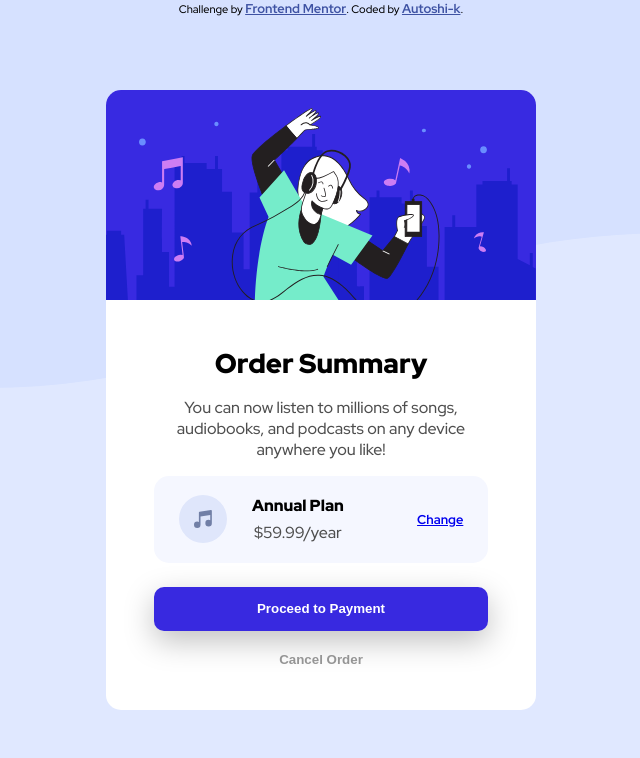
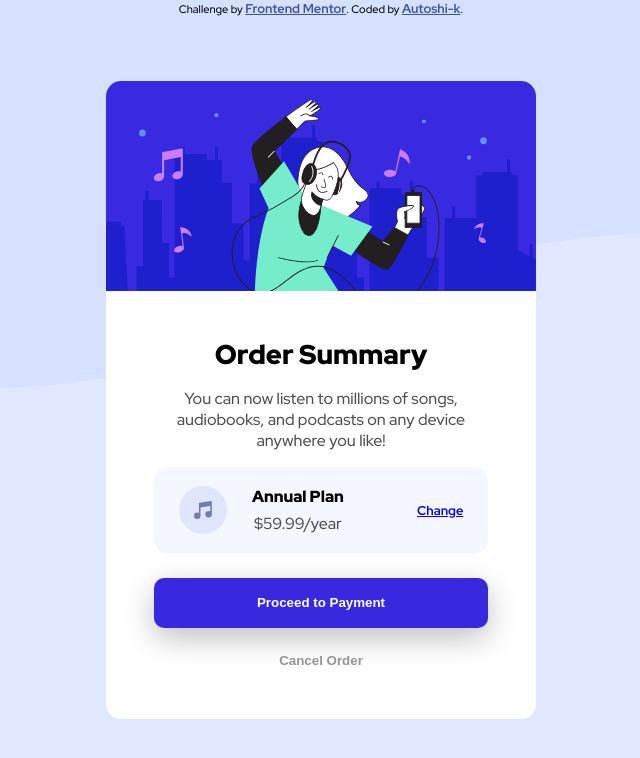
Before and after one commit to Autoshi-k/Order-summary-component, a plain HTML site: page index.html in a window 1280 px wide. Shown: the whole page, without its empty margins (319-959 px from the left). Drawn offline with Linux system fonts and the light colour scheme.

Commit message:
removed unnecessary style

```diff
--- a/index.css
+++ b/index.css
@@ -23,7 +23,6 @@ body {
   border-radius: 15px;
   width: 90%;
   max-width: 430px;
-  height: 620px;
   position: absolute;
   top: 50%;
   left: 50%;
@@ -41,8 +40,6 @@ body {
   flex-direction: column;
   align-items: center;
   padding: 2.5em 3em;
-  height: 330px;
-  justify-content: space-between;
 }
 
 h1, p {
@@ -108,7 +105,6 @@ button {
   height: 3.8em;
   font-weight: 900;
   border: none;
-  /* border: 1px solid salmon; */
 }
 
 .payment {
```
